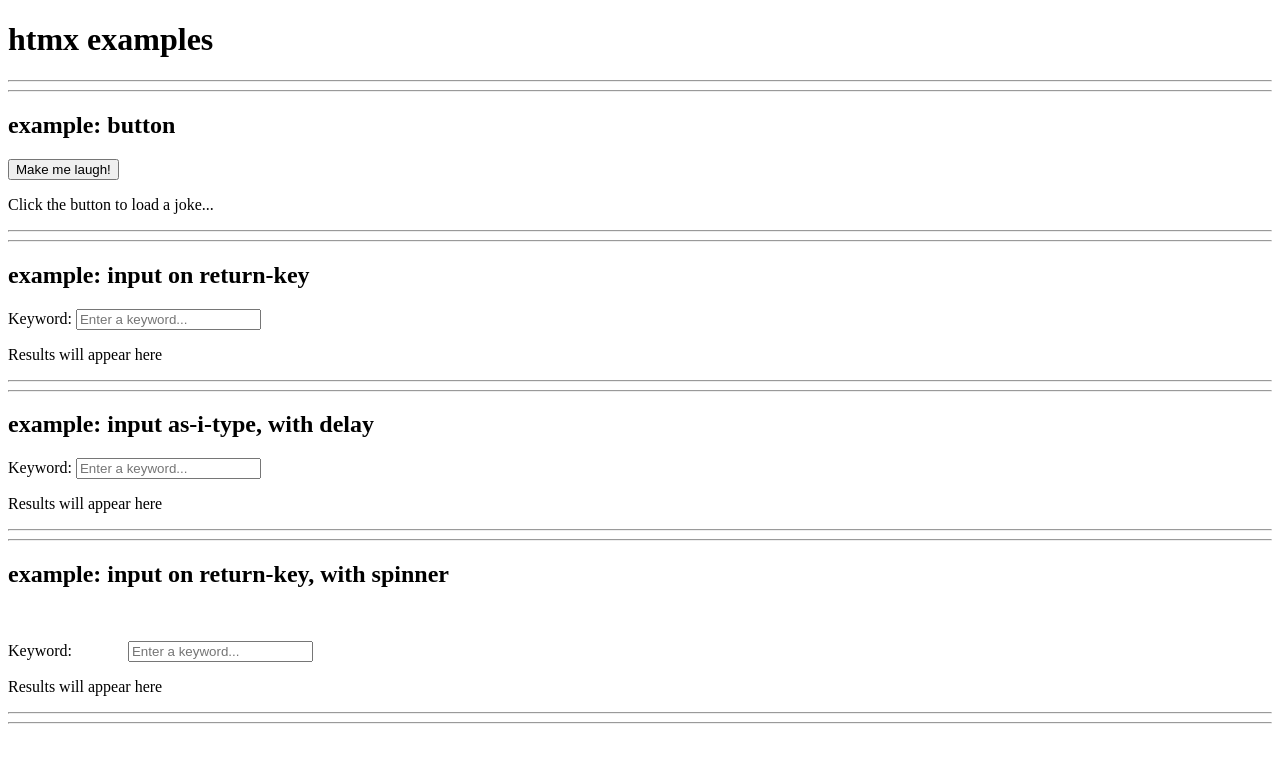
After one commit to Brown-University-Library/ocra_lookup_project, a Django app: page /htmx_example/ in a window 1280 px wide. The commit adds this page. Shown: the top 763 px of the page. Run offline with Django 4.2, Linux system fonts and the light colour scheme; parts of the project's set-up code (start-up, migrations or seed data) failed here and were passed over; some libraries are stand-ins or nearby versions.

Commit message:
adds htmx-experimentation url and view and template.

```diff
--- a/config/urls.py
+++ b/config/urls.py
@@ -9,6 +9,8 @@
     path( 'find/', views.find, name='find_url' ),
     path( 'results/', views.results, name='results_url' ),
 
+    path( 'htmx_example/', views.htmx_example, name='htmx_example_url' ),
+
     ## other --------------------------------------------------------
     path( '', views.root, name='root_url' ),
     path( 'admin/', admin.site.urls ),
--- /dev/null
+++ b/ocra_lookup_app/templates/htmx_example.html
@@ -0,0 +1,107 @@
+{% extends 'base.html' %}
+
+{% block extra_head %}
+
+<style>
+.loader {
+    width: 48px;
+    height: 48px;
+    border: 5px solid #FFF;
+    border-bottom-color: #FF3D00;
+    border-radius: 50%;
+    display: inline-block;
+    box-sizing: border-box;
+    animation: rotation 1s linear infinite;
+    }
+
+    @keyframes rotation {
+    0% {
+        transform: rotate(0deg);
+    }
+    100% {
+        transform: rotate(360deg);
+    }
+}
+</style>
+
+
+{% endblock extra_head %}
+
+{% block header %}
+    <h1>htmx examples</h1>
+{% endblock header %}
+
+{% block content %}
+
+<hr>
+<hr>
+
+<h2>example: button</h2>
+
+<button
+    hx-get="https://v2.jokeapi.dev/joke/Any?format=txt&safe-mode&type=single"
+    hx-target="#joke-container"
+>
+    Make me laugh!
+</button>
+
+<p id="joke-container">Click the button to load a joke...</p>
+
+<hr>
+<hr>
+
+<h2>example: input on return-key</h2>
+
+<label>Keyword:
+    <input
+      type="text"
+      placeholder="Enter a keyword..."
+      hx-get="https://v2.jokeapi.dev/joke/Any?format=txt&safe-mode"
+      hx-target="#joke-container-2"
+      name="contains"
+    />
+</label>
+
+<p id="joke-container-2">Results will appear here</p>
+
+<hr>
+<hr>
+
+<h2>example: input as-i-type, with delay</h2>
+
+<label>Keyword:
+    <input
+      type="text"
+      placeholder="Enter a keyword..."
+      hx-get="https://v2.jokeapi.dev/joke/Any?format=txt&safe-mode"
+      hx-target="#joke-container-3"
+      hx-trigger="keyup delay:500ms"
+      name="contains"
+    />
+</label>
+
+<p id="joke-container-3">Results will appear here</p>
+
+<hr>
+<hr>
+
+<h2>example: input on return-key, with spinner</h2>
+
+<label>Keyword:
+    <span class="loader htmx-indicator"></span>
+    <input
+      type="text"
+      placeholder="Enter a keyword..."
+      hx-get="https://v2.jokeapi.dev/joke/Any?format=txt&safe-mode"
+      hx-target="#joke-container-4"
+      hx-indicator=".loader"
+      name="contains"
+    />
+</label>
+
+<p id="joke-container-4">Results will appear here</p>
+
+<hr>
+<hr>
+
+{% endblock content %}
--- a/ocra_lookup_app/views.py
+++ b/ocra_lookup_app/views.py
@@ -30,6 +30,11 @@
 
 def results(request):
     return HttpResponse( 'results coming' )
+
+## experimentation
+def htmx_example(request):
+    """ From: <https://www.sitepoint.com/htmx-introduction/> """
+    return render( request, 'htmx_example.html' )
 
 
 # -------------------------------------------------------------------
```
Also changed, not shown: ocra_lookup_app/templates/find.html (+1 -7 lines).
